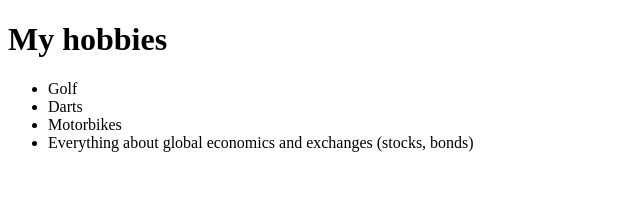
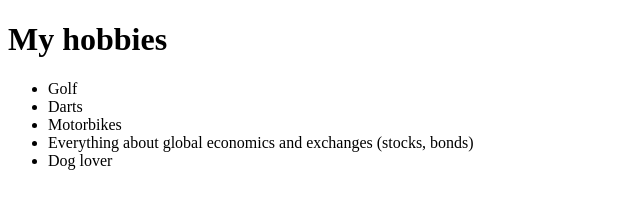
Before and after one commit to TodayMonster697/MyResume, a plain HTML site: page hobbies.html in a window 1280 px wide. Shown: the full height of the page, 0-640 px from the left. Drawn offline with Linux system fonts and the light colour scheme.

Commit message:
Update hobbies.html

```diff
--- a/hobbies.html
+++ b/hobbies.html
@@ -9,5 +9,6 @@
     <li>Darts</li>
     <li>Motorbikes</li>
     <li>Everything about global economics and exchanges (stocks, bonds)</li>
+    <li>Dog lover</li>
 </ul>
 </body>
```
